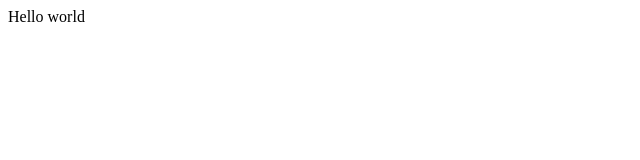
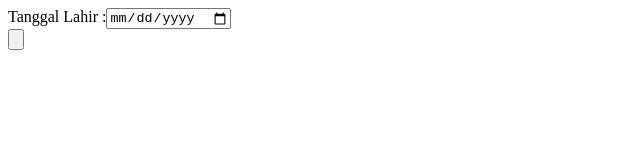
Before and after one commit to jeriferdiano/RepoRepo, a plain HTML site: page index.html in a window 1280 px wide. Shown: the whole page, without its empty margins (0-640 px from the left). Drawn offline with Linux system fonts and the light colour scheme.

Commit message:
menambah halaman index

```diff
--- a/index.html
+++ b/index.html
@@ -7,6 +7,10 @@
         <meta name="viewport" content="width=device-width, initial-scale=1.0">
     </head>
     <body>
-        <div>Hello world</div>
+        <form action="hitung_umur.html" method="POST">
+            Tanggal Lahir :<input type="date" name="tanggal_lahir"> <br>
+            <input type="button" value="">
+
+        </form>
     </body>
 </html>
```
